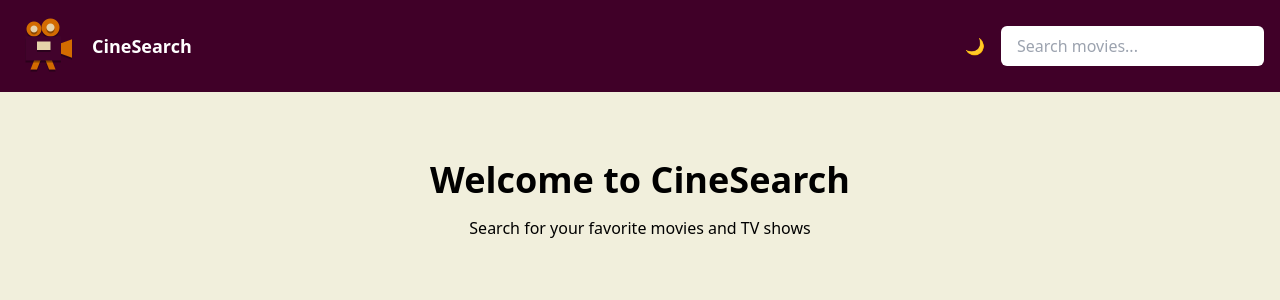
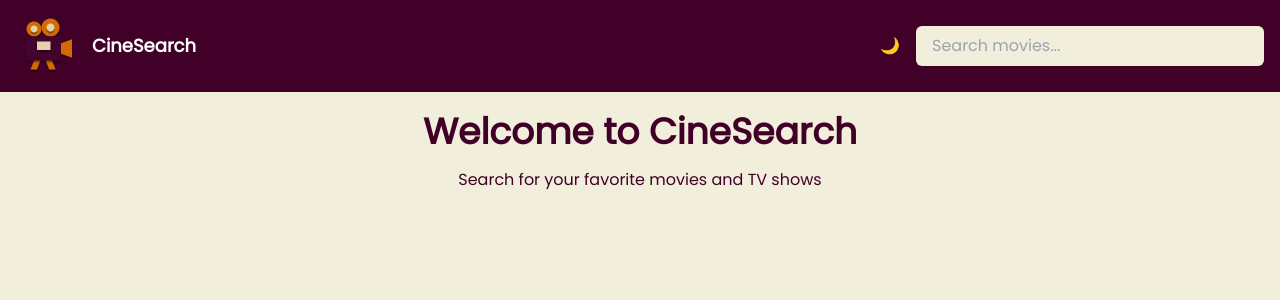
Before and after one commit to irahuldutta02/cine-search, a React (Vite) app: page / in a window 1280 px wide. Shown: the top 300 px of the page. Built offline with nearby package versions, Linux system fonts and the light colour scheme.

Commit message:
improved design

```diff
--- a/index.html
+++ b/index.html
@@ -7,6 +7,14 @@
       type="image/svg+xml"
       href="/assets/logo/icons8-movie-60.png"
     />
+
+    <!-- google font  -->
+    <link rel="preconnect" href="https://fonts.googleapis.com" />
+    <link rel="preconnect" href="https://fonts.gstatic.com" crossorigin />
+    <link
+      href="https://fonts.googleapis.com/css2?family=Poppins&display=swap"
+      rel="stylesheet"
+    />
     <meta name="viewport" content="width=device-width, initial-scale=1.0" />
     <title>CineSearch</title>
   </head>
--- a/src/App.jsx
+++ b/src/App.jsx
@@ -5,7 +5,9 @@ function App() {
   return (
     <>
       <Navbar />
-      <MainRoutes />
+      <div className="bg-color4 text-color1 px-4 py-28 min-h-[100vh]">
+        <MainRoutes />
+      </div>
     </>
   );
 }
--- a/src/components/NavBar.jsx
+++ b/src/components/NavBar.jsx
@@ -2,8 +2,9 @@ import { Link } from "react-router-dom";
 
 const Navbar = ({ onThemeToggle, onSearch }) => {
   return (
-    <nav className="bg-color1 p-4 fixed w-full flex justify-center items-center">
-      <div className="w-full max-w-7xl flex justify-between items-center">
+    <nav className="bg-color1 fixed w-full flex justify-center items-center">
+      <div className="w-full p-4 max-w-7xl flex justify-between items-center">
+        <div className="flex justify-center items-center">
           <Link to={"/"}>
             <div className="flex justify-center items-center gap-4">
               <div className="flex justify-center items-center">
@@ -14,6 +15,7 @@ const Navbar = ({ onThemeToggle, onSearch }) => {
               </div>
             </div>
           </Link>
+        </div>
         <div className="flex items-center justify-center gap-4">
           <div className="flex items-center justify-center">
             <button
@@ -28,7 +30,7 @@ const Navbar = ({ onThemeToggle, onSearch }) => {
             <input
               type="text"
               placeholder="Search movies..."
-              className="px-4 py-2 rounded-md focus:outline-none focus:ring focus:border-color2"
+              className="px-4 py-2 rounded-md focus:outline-color2 bg-color4 outline-none"
               onChange={(e) => onSearch(e.target.value)}
             />
           </div>
--- a/src/index.css
+++ b/src/index.css
@@ -1,3 +1,7 @@
 @tailwind base;
 @tailwind components;
 @tailwind utilities;
+
+* {
+  font-family: "Poppins", sans-serif;
+}
--- a/src/pages/ErrorPage.jsx
+++ b/src/pages/ErrorPage.jsx
@@ -1,6 +1,6 @@
 const ErrorPage = () => {
   return (
-    <div className="flex items-center justify-center h-screen bg-color4">
+    <div className="flex items-center justify-center bg-color4">
       <div className="text-center">
         <h1 className="text-4xl font-bold text-color1">CineSearch</h1>
         <p className="text-2xl text-color2 mt-4">Page Not Found. 404</p>
--- a/src/pages/Home.jsx
+++ b/src/pages/Home.jsx
@@ -1,8 +1,8 @@
 export function Home() {
   return (
     <>
-      <div className="bg-color4 w-full min-h-[100vh] flex justify-center items-start">
-        <div className="pt-[10rem] w-full max-w-7xl">
+      <div className="w-full flex justify-center items-start">
+        <div className="w-full max-w-7xl">
           <h1 className="text-4xl text-center font-bold">
             Welcome to CineSearch
           </h1>
--- a/src/pages/MovieDetails.jsx
+++ b/src/pages/MovieDetails.jsx
@@ -1,7 +1,7 @@
 export function MovieDetails() {
   return (
     <>
-      <div className="bg-color4 w-full min-h-[100vh]">
+      <div className="w-full min-h-[100vh]">
         Movie Details
       </div>
     </>
--- a/src/routes/MainRoutes.jsx
+++ b/src/routes/MainRoutes.jsx
@@ -8,7 +8,6 @@ function MainRoutes() {
     <Routes>
       <Route path="/" element={<Home />} />
       <Route path="/name/:name" element={<MovieDetails />} />
-      {/* <Route path="/imdbid/:imdbid" element={<MovieDetails />} /> */}
       <Route path="*" element={<ErrorPage />} />
     </Routes>
   );
```
Lines whose indentation alone changed are shown as unchanged.
